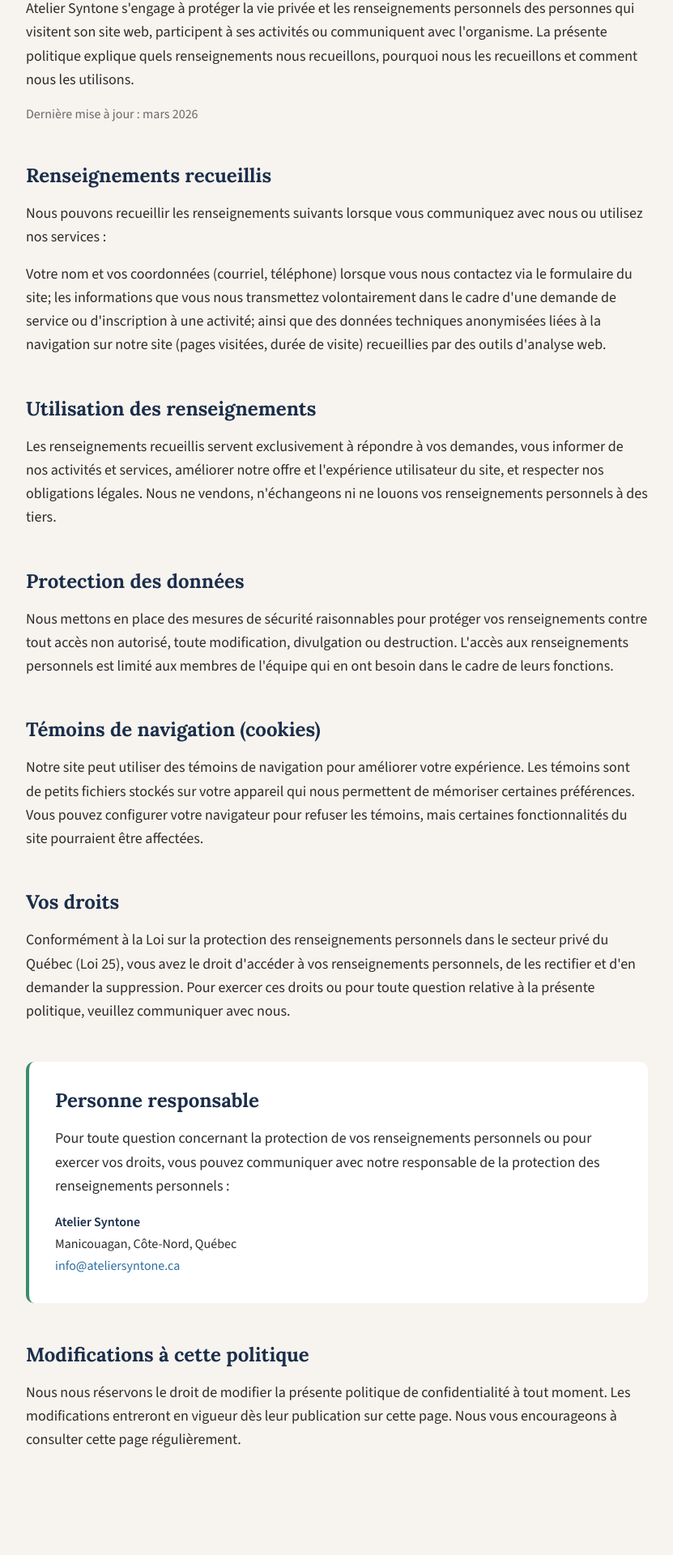
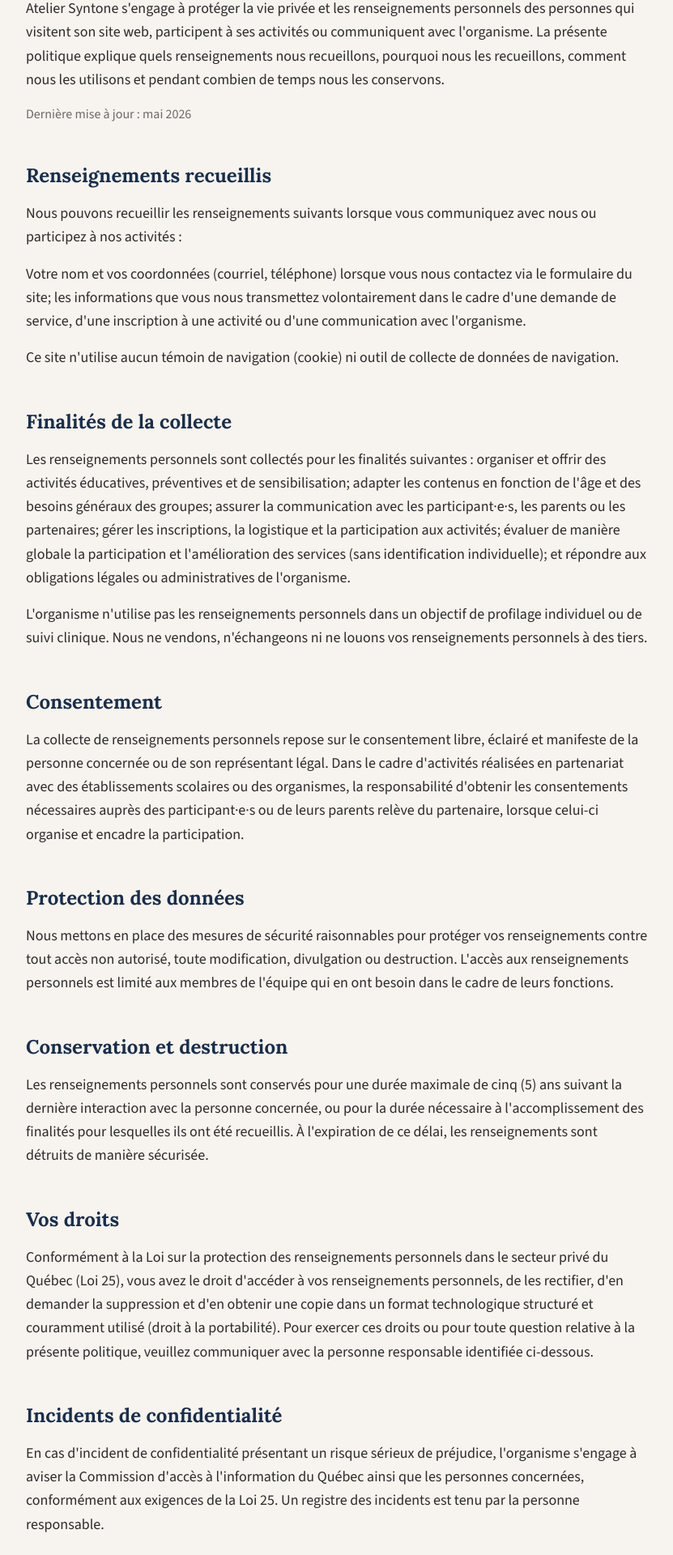
Before and after one commit to Atelier-syntone/ateliersyntone.ca, a Next.js app: page /confidentialite in a window 1280 px wide. Shown: the part 733-2653 px from the top of the page at 81% size, without its empty margins (224-1055 px from the left). Built offline with nearby package versions, Linux system fonts and the light colour scheme.

Commit message:
Mise à jour politique de confidentialité conforme Loi 25

```diff
--- a/src/app/confidentialite/page.tsx
+++ b/src/app/confidentialite/page.tsx
@@ -33,10 +33,11 @@
                 personnels des personnes qui visitent son site web, participent à ses
                 activités ou communiquent avec l{"'"}organisme. La présente politique
                 explique quels renseignements nous recueillons, pourquoi nous les
-                recueillons et comment nous les utilisons.
+                recueillons, comment nous les utilisons et pendant combien de temps
+                nous les conservons.
               </p>
               <p className="font-corps text-as-gris-moyen text-base">
-                Dernière mise à jour : mars 2026
+                Dernière mise à jour : mai 2026
               </p>
             </div>
 
@@ -48,33 +49,62 @@
               <div className="space-y-4 font-corps text-as-gris-fonce text-lg leading-relaxed">
                 <p>
                   Nous pouvons recueillir les renseignements suivants lorsque vous
-                  communiquez avec nous ou utilisez nos services :
+                  communiquez avec nous ou participez à nos activités :
                 </p>
                 <p>
                   Votre nom et vos coordonnées (courriel, téléphone) lorsque vous nous
                   contactez via le formulaire du site; les informations que vous nous
-                  transmettez volontairement dans le cadre d{"'"}une demande de service
-                  ou d{"'"}inscription à une activité; ainsi que des données techniques
-                  anonymisées liées à la navigation sur notre site (pages visitées,
-                  durée de visite) recueillies par des outils d{"'"}analyse web.
+                  transmettez volontairement dans le cadre d{"'"}une demande de service,
+                  d{"'"}une inscription à une activité ou d{"'"}une communication
+                  avec l{"'"}organisme.
+                </p>
+                <p>
+                  Ce site n{"'"}utilise aucun témoin de navigation (cookie) ni outil
+                  de collecte de données de navigation.
                 </p>
               </div>
             </div>
 
-            {/* Utilisation des renseignements */}
+            {/* Finalités de la collecte */}
             <div>
               <h2 className="font-titre text-2xl font-bold text-as-bleu-profond mb-4">
-                Utilisation des renseignements
+                Finalités de la collecte
               </h2>
               <div className="space-y-4 font-corps text-as-gris-fonce text-lg leading-relaxed">
                 <p>
-                  Les renseignements recueillis servent exclusivement à répondre à
-                  vos demandes, vous informer de nos activités et services, améliorer
-                  notre offre et l{"'"}expérience utilisateur du site, et respecter nos
-                  obligations légales. Nous ne vendons, n{"'"}échangeons ni ne louons
-                  vos renseignements personnels à des tiers.
+                  Les renseignements personnels sont collectés pour les finalités
+                  suivantes : organiser et offrir des activités éducatives, préventives
+                  et de sensibilisation; adapter les contenus en fonction de l{"'"}âge
+                  et des besoins généraux des groupes; assurer la communication avec
+                  les participant·e·s, les parents ou les partenaires; gérer les
+                  inscriptions, la logistique et la participation aux activités;
+                  évaluer de manière globale la participation et l{"'"}amélioration
+                  des services (sans identification individuelle); et répondre aux
+                  obligations légales ou administratives de l{"'"}organisme.
+                </p>
+                <p>
+                  L{"'"}organisme n{"'"}utilise pas les renseignements personnels dans
+                  un objectif de profilage individuel ou de suivi clinique. Nous ne
+                  vendons, n{"'"}échangeons ni ne louons vos renseignements personnels
+                  à des tiers.
                 </p>
               </div>
+            </div>
+
+            {/* Consentement et partenariats */}
+            <div>
+              <h2 className="font-titre text-2xl font-bold text-as-bleu-profond mb-4">
+                Consentement
+              </h2>
+              <p className="font-corps text-as-gris-fonce text-lg leading-relaxed">
+                La collecte de renseignements personnels repose sur le consentement
+                libre, éclairé et manifeste de la personne concernée ou de son
+                représentant légal. Dans le cadre d{"'"}activités réalisées en
+                partenariat avec des établissements scolaires ou des organismes, la
+                responsabilité d{"'"}obtenir les consentements nécessaires auprès des
+                participant·e·s ou de leurs parents relève du partenaire, lorsque
+                celui-ci organise et encadre la participation.
+              </p>
             </div>
 
             {/* Protection des données */}
@@ -91,17 +121,17 @@
               </p>
             </div>
 
-            {/* Témoins (Cookies) */}
+            {/* Conservation et destruction */}
             <div>
               <h2 className="font-titre text-2xl font-bold text-as-bleu-profond mb-4">
-                Témoins de navigation (cookies)
+                Conservation et destruction
               </h2>
               <p className="font-corps text-as-gris-fonce text-lg leading-relaxed">
-                Notre site peut utiliser des témoins de navigation pour améliorer
-                votre expérience. Les témoins sont de petits fichiers stockés sur
-                votre appareil qui nous permettent de mémoriser certaines préférences.
-                Vous pouvez configurer votre navigateur pour refuser les témoins,
-                mais certaines fonctionnalités du site pourraient être affectées.
+                Les renseignements personnels sont conservés pour une durée maximale
+                de cinq (5) ans suivant la dernière interaction avec la personne
+                concernée, ou pour la durée nécessaire à l{"'"}accomplissement des
+                finalités pour lesquelles ils ont été recueillis. À l{"'"}expiration
+                de ce délai, les renseignements sont détruits de manière sécurisée.
               </p>
             </div>
 
@@ -113,10 +143,26 @@
               <p className="font-corps text-as-gris-fonce text-lg leading-relaxed">
                 Conformément à la Loi sur la protection des renseignements personnels
                 dans le secteur privé du Québec (Loi 25), vous avez le droit
-                d{"'"}accéder à vos renseignements personnels, de les rectifier
-                et d{"'"}en demander la suppression. Pour exercer ces droits ou
-                pour toute question relative à la présente politique, veuillez
-                communiquer avec nous.
+                d{"'"}accéder à vos renseignements personnels, de les rectifier,
+                d{"'"}en demander la suppression et d{"'"}en obtenir une copie dans
+                un format technologique structuré et couramment utilisé (droit à la
+                portabilité). Pour exercer ces droits ou pour toute question relative
+                à la présente politique, veuillez communiquer avec la personne
+                responsable identifiée ci-dessous.
+              </p>
+            </div>
+
+            {/* Incidents de confidentialité */}
+            <div>
+              <h2 className="font-titre text-2xl font-bold text-as-bleu-profond mb-4">
+                Incidents de confidentialité
+              </h2>
+              <p className="font-corps text-as-gris-fonce text-lg leading-relaxed">
+                En cas d{"'"}incident de confidentialité présentant un risque sérieux
+                de préjudice, l{"'"}organisme s{"'"}engage à aviser la Commission
+                d{"'"}accès à l{"'"}information du Québec ainsi que les personnes
+                concernées, conformément aux exigences de la Loi 25. Un registre
+                des incidents est tenu par la personne responsable.
               </p>
             </div>
 
@@ -126,18 +172,19 @@
                 Personne responsable
               </h2>
               <p className="font-corps text-as-gris-fonce text-lg leading-relaxed mb-4">
-                Pour toute question concernant la protection de vos renseignements
-                personnels ou pour exercer vos droits, vous pouvez communiquer avec
-                notre responsable de la protection des renseignements personnels :
+                La personne responsable de la protection des renseignements personnels
+                veille au respect de la présente politique et peut être contactée pour
+                toute question, demande d{"'"}accès, de rectification ou plainte :
               </p>
-              <div className="font-corps text-as-gris-fonce">
-                <p className="font-semibold text-as-bleu-profond">Atelier Syntone</p>
-                <p>{SITE.region}</p>
+              <div className="font-corps text-as-gris-fonce space-y-1">
+                <p className="font-semibold text-as-bleu-profond">Audréanne Paquin</p>
+                <p>Directrice générale / Fondatrice</p>
+                <p>Atelier Syntone</p>
                 <a
-                  href={`mailto:${SITE.courriel}`}
+                  href="mailto:direction@ateliersyntone.ca"
                   className="text-as-bleu-vif hover:text-as-bleu-profond transition-colors"
                 >
-                  {SITE.courriel}
+                  direction@ateliersyntone.ca
                 </a>
               </div>
             </div>
```
